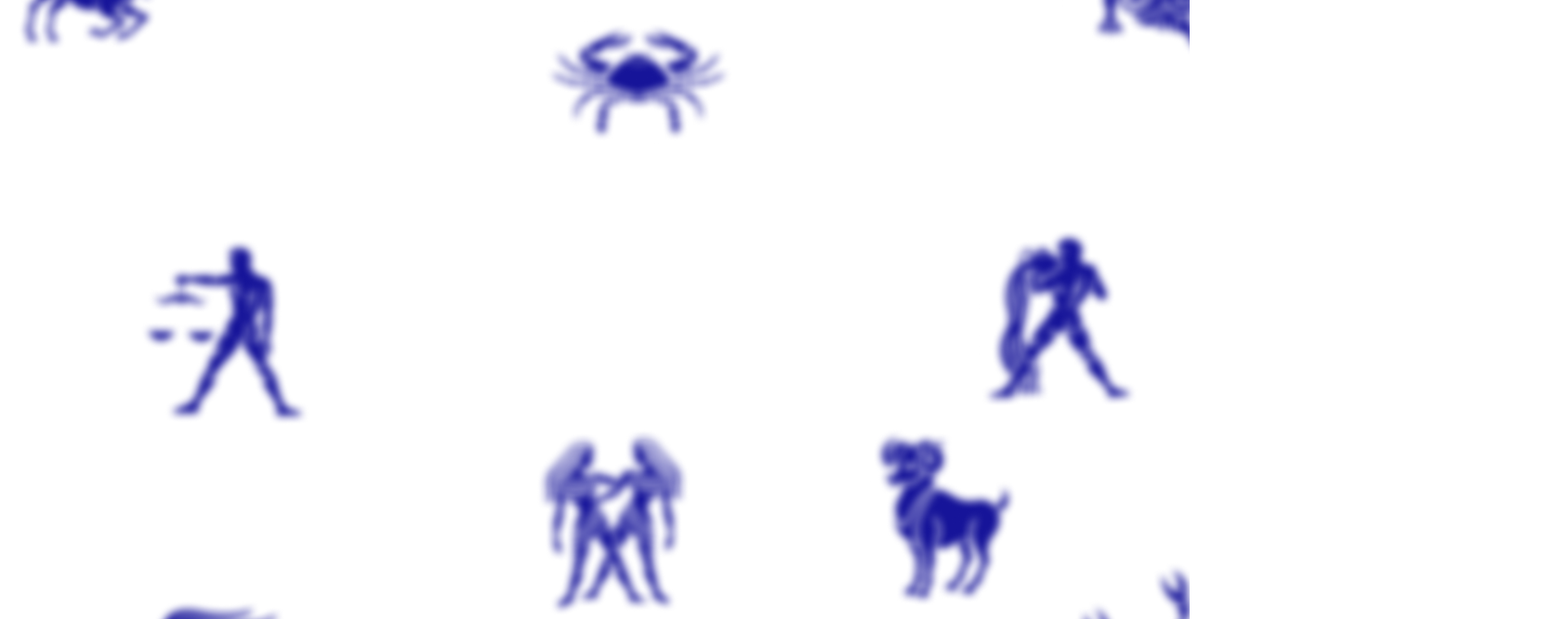
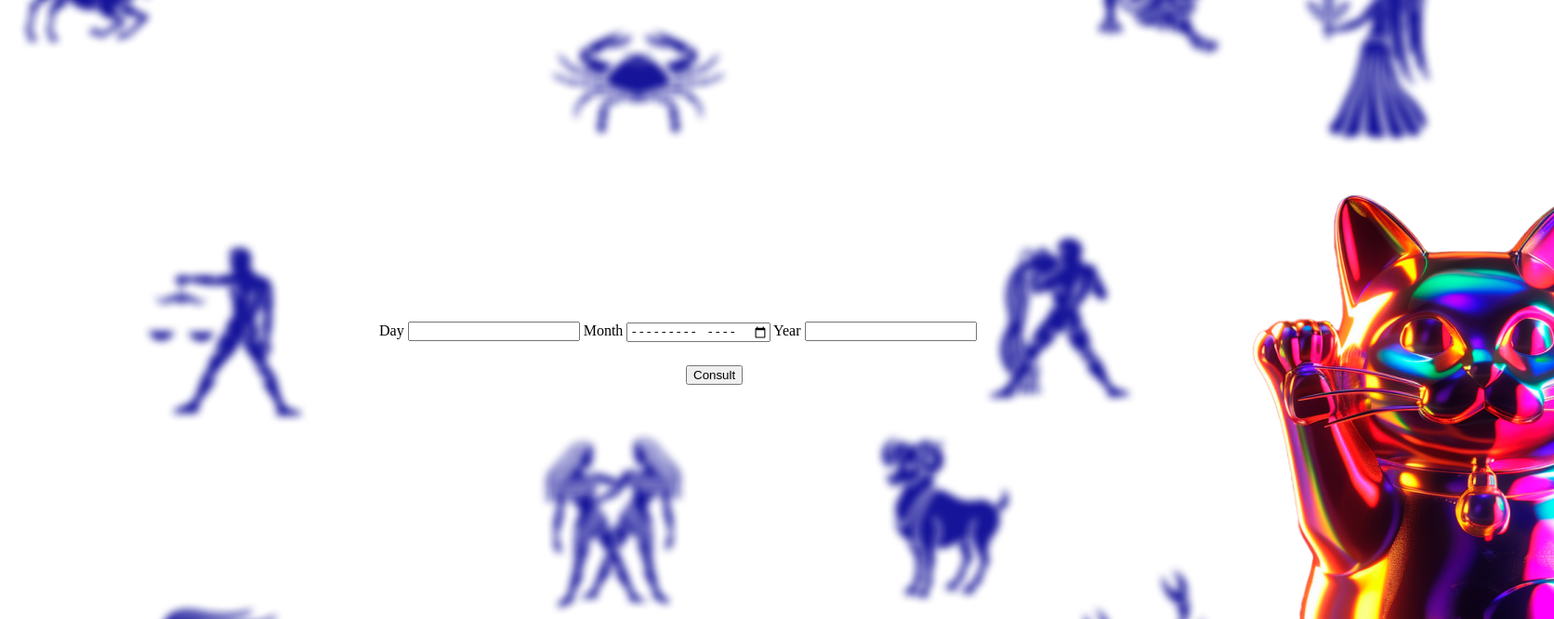
Before and after one commit to MariaJosefinaSta/Cats-Horoscope, a plain HTML site: page index.html in a window 1280 px wide. Shown: the part 134-800 px from the top of the page at 93% size, 1672 px wide, since content can reach past the window. Drawn offline with Linux system fonts and the light colour scheme.

Commit message:
Add CSS in first page 2

```diff
--- a/estilos.css
+++ b/estilos.css
@@ -8,3 +8,33 @@ h1 {
     text-align: center;
     color: #000000;
 }
+
+.access{
+    position: relative;
+    top: 400px;
+    left: 400px;
+}
+
+button{
+    position: relative;
+    top: 425px;
+    left: 730px;
+}
+
+/*#day {
+    position: relative;
+    top: 400px;
+
+}
+
+#month {
+    position: relative;
+    top: 400px;
+    left: 100px;
+}
+
+#year{
+    position: relative;
+    top: 400px;
+    left: 200px;
+}*/
--- a/index.html
+++ b/index.html
@@ -10,7 +10,8 @@
 
     <h1>Welcome to Cats & Horoscope</h1>
 
-    <label for="number">Number</label>
+    <div class="access">
+    <label for="day">Day</label>
     <input type="number" id="day" name="Day">
 
     <label for="month">Month</label>
@@ -19,5 +20,8 @@
     <label for="year">Year</label>
     <input type="year" id="year" name="Year">
 
+    </div>
+
+    <button class="button">Consult</button>
 </body>
 </html>
```
